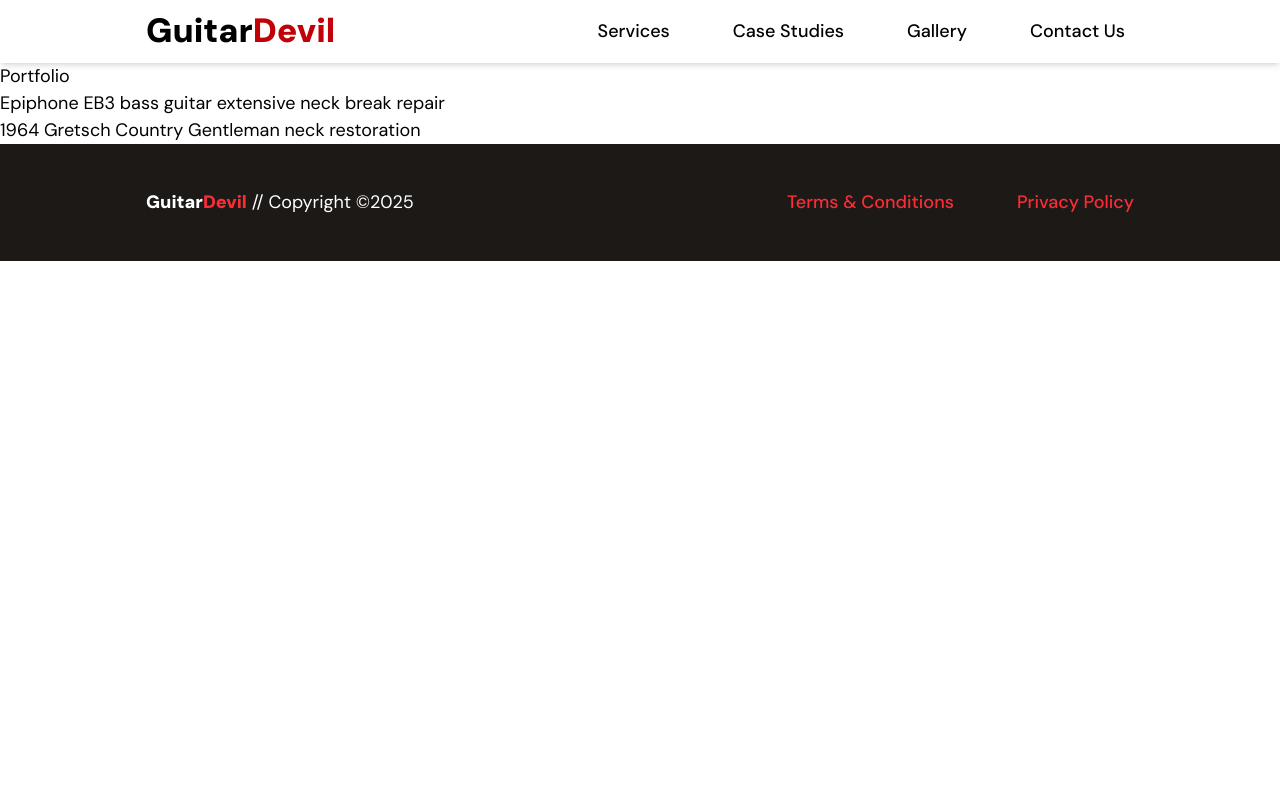
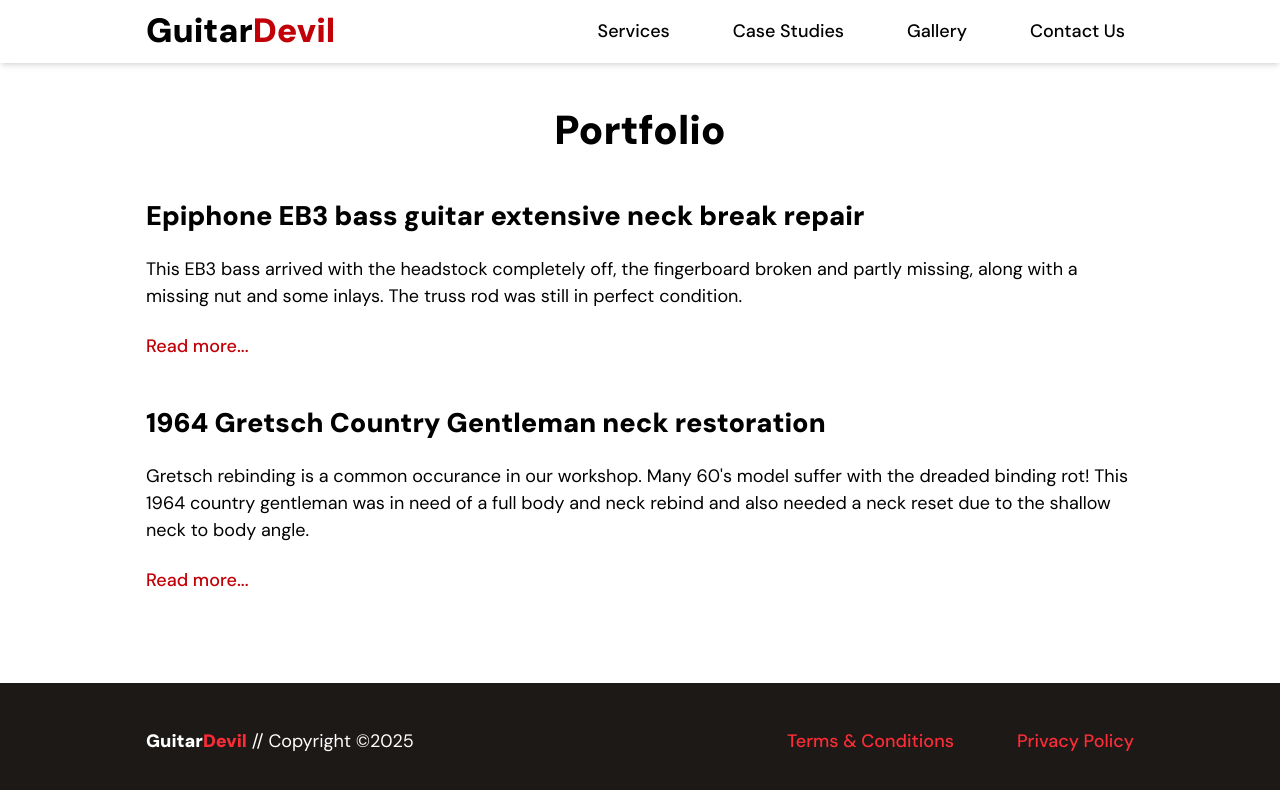
Before and after one commit to Christopher-Cannon/music-store, a Vue app: page /portfolio in a window 1280 px wide. Shown: the top 790 px of the page. Built offline with nearby package versions, Linux system fonts and the light colour scheme.

Commit message:
Update project descriptions and portfolio page

```diff
--- a/src/App.vue
+++ b/src/App.vue
@@ -4,9 +4,9 @@ import PageFooter from "./components/layout/PageFooter.vue";
 </script>
 
 <template>
-    <div class="relative">
+    <div class="relative min-h-[100vh] flex flex-col">
         <PageHeader />
-        <router-view />
+        <router-view class="flex-1" />
         <PageFooter />
     </div>
 </template>
--- a/src/data/projects.js
+++ b/src/data/projects.js
@@ -2,7 +2,7 @@ const projects = [
     {
         id: "epiphone-eb3-bass-neck-repair",
         title: "Epiphone EB3 bass guitar extensive neck break repair",
-        description: "This is the first project",
+        description: "This EB3 bass arrived with the headstock completely off, the fingerboard broken and partly missing, along with a missing nut and some inlays. The truss rod was still in perfect condition.",
         body: [
             {
                 heading: "Woodwork repairs",
@@ -19,7 +19,7 @@ const projects = [
     {
         id: "gretsch-country-gentleman-neck-restoration",
         title: "1964 Gretsch Country Gentleman neck restoration",
-        description: "This is the second project",
+        description: "Gretsch rebinding is a common occurance in our workshop. Many 60's model suffer with the dreaded binding rot! This 1964 country gentleman was in need of a full body and neck rebind and also needed a neck reset due to the shallow neck to body angle.",
         body: [
             {
                 heading: "Initial inspection and binding removal",
--- a/src/pages/Portfolio.vue
+++ b/src/pages/Portfolio.vue
@@ -1,15 +1,18 @@
 <script setup>
+import Wrapper from "../components/common/Wrapper.vue";
 import projects from "../data/projects";
 </script>
 
 <template>
-    <h1>Portfolio</h1>
+    <Wrapper>
+        <h2 class="text-2xl md:text-3xl lg:text-4xl text-center font-black my-10">Portfolio</h2>
 
-    <ul>
-        <li v-for="project in projects" :key="project.id">
-            <router-link :to="`/portfolio/${project.id}`">{{
-                project.title
-            }}</router-link>
-        </li>
-    </ul>
+        <div v-for="project in projects" :key="project.id" class="my-10">
+            <h3 class="font-black text-lg md:text-xl lg:text-2xl mt-5 lg:mt-10 mb-5">{{ project.title }}</h3>
+
+            <p class="my-5">{{ project.description }}</p>
+
+            <router-link :to="`/portfolio/${project.id}`" class="link">Read more...</router-link>
+        </div>
+    </Wrapper>
 </template>
```
